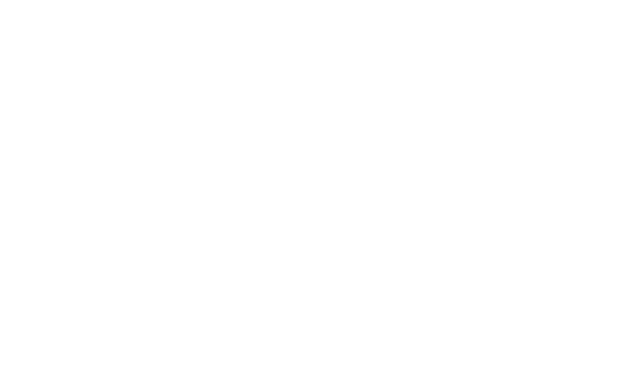
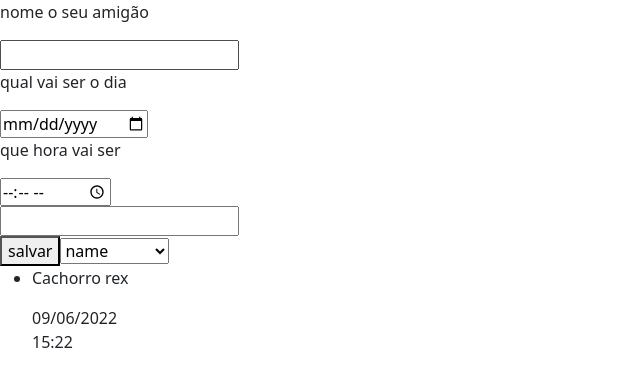
Before and after one commit to isabelal16/projeto-integrador, a React (Create React App) app: page /Agenda in a window 1280 px wide. Before the commit this address had no page. Shown: the top 386 px of the page, without its empty margins (0-640 px from the left). Built offline with nearby package versions, Linux system fonts and the light colour scheme.

Commit message:
adição da agenda

```diff
--- /dev/null
+++ b/src/Agenda.js
@@ -0,0 +1,91 @@
+import React from "react";
+
+
+const Agenda = () => {
+
+// const Nome = document.getElementById = Nome
+// const Date = document.getElementById = Date
+// const Time = document.getElementById = Time
+
+// const  Data = ()  => <li> <p>{"Nome"}</p>  <p>{"Date"}</p> <p>{"Time"}</p> </li>
+
+//document.get(ul).innerHTML = Agenda;
+    const salvar = (e) => {
+        e.preventDefault();
+
+       const Name = document.getElementById("inputName").value;
+       const Time = document.getElementById("inputTime").value;
+       const Date = document.getElementById("inputDate").value;
+       const functionary = document.getElementById("inputfunctionary").value;
+
+       console.log(Name,Time,Date,functionary)
+
+    }
+
+
+    return(
+
+
+
+        <div>
+
+
+            <form>
+
+                <div>
+                <label>
+                    <p>nome o seu amigão</p>
+                    <input type="text" id="inputName" name="teste"></input>
+
+                </label>
+                </div>
+
+                <div>
+                    <label>
+                        <p>qual vai ser o dia</p>
+                        <input type="date" id="inputDate"></input>
+
+                    </label>
+                </div>
+
+                <div>
+                    <p>que hora vai ser</p>
+                    <input type="time" id="inputTime"></input>
+
+                <div>
+                    <input type="functionary" id="functionary"></input>
+                </div>
+
+                </div>
+
+                <button onClick={salvar}>salvar</button>
+
+
+                <label>
+                    <select name="Agenda">
+                        <option value= "name">name</option>
+                        <option value= "Date">Date</option>
+                        <option value= "time">time</option>
+                        <option value= "functionary">functionary</option>
+                    </select>
+                </label>
+
+
+            </form>
+
+            <ul>
+
+                <li>
+
+                    <p> Cachorro rex </p>
+                    <p>09/06/2022 <br/> 15:22</p>
+
+                </li>
+
+            </ul>
+
+        </div>
+
+    );
+}
+export default Agenda
--- a/src/App.js
+++ b/src/App.js
@@ -5,7 +5,7 @@
 import Login from './Login';
 import Perfil from './Perfil';
 import Servicos from './Servicos';
-
+import Agenda from './Agenda';
 
 function App() {
 
@@ -19,6 +19,7 @@
         <Route path="/cadastro" element={<Cadastro />} />
         <Route path="/perfil" element={<Perfil/>}/>
         <Route path="/servicos" element={<Servicos/>}/>
+        <Route path="/Agenda"element={<Agenda/>}/>
       </Routes>
 
     </div>
```
